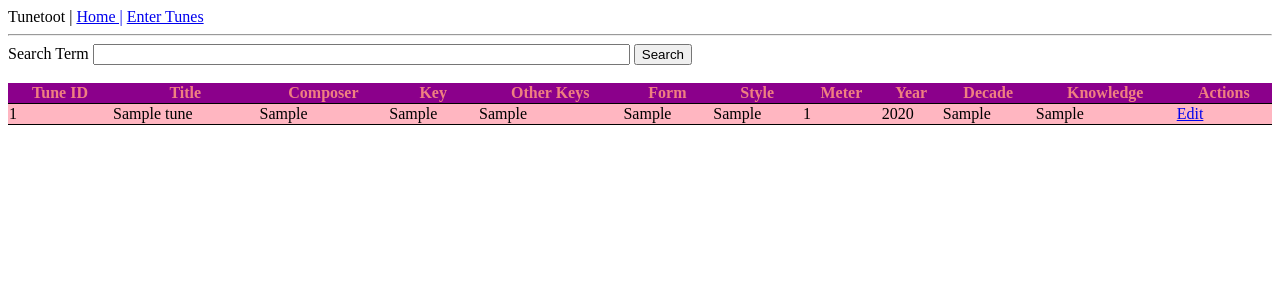
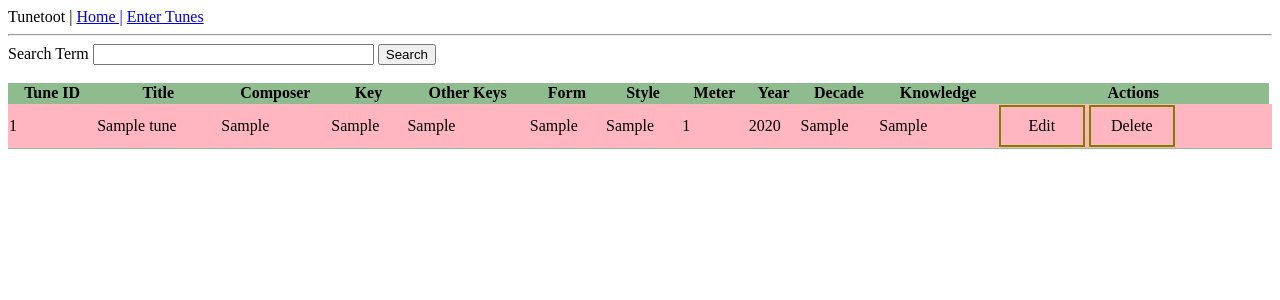
Before and after one commit to jwjacobson/tunetoot, a Flask app: page / in a window 1280 px wide. Shown: the top 300 px of the page. Run offline with Flask 3, Linux system fonts and the light colour scheme; tables that the repository leaves empty hold one stand-in row (values such as "Sample post").

Commit message:
Add delete function, mess with colors

```diff
--- a/app/routes.py
+++ b/app/routes.py
@@ -57,8 +57,8 @@ def tune_entry():
         db.session.add(new_tune)
         db.session.commit()
         flash(f"Tune {new_tune.id}, \"{new_tune.title}\", entered.", 'info')
-        return redirect(url_for('entry'))
-    return render_template("entry.html", form=form)
+        return redirect(url_for('tune_entry'))
+    return render_template("tune_entry.html", form=form)
 
 @app.route("/edit_tune/<tune_id>", methods=["GET", "post"])
 def edit_tune(tune_id):
@@ -76,7 +76,7 @@ def edit_tune(tune_id):
         tune_to_edit.decade = form.decade.data
         tune_to_edit.knowledge = form.knowledge.data
         db.session.commit()
-        flash("Changes saved.", "info")
+        flash(f'Changes saved to Tune {tune_to_edit.id}: "{tune_to_edit.title}.', 'info')
         return redirect(url_for("index"))
 
     form.title.data = tune_to_edit.title
@@ -92,17 +92,10 @@ def edit_tune(tune_id):
     return render_template("edit.html", form=form, tune=tune_to_edit)
 
 
-@app.route("/delete/<entry_id>")
-def delete_entry(entry_id):
-    entry_to_delete = Entry.query.get_or_404(entry_id)
-    if entry_to_delete.submitter != current_user:
-        flash("You are not authorized to delete this entry.", "dark")
-        return redirect(url_for("index"))
-
-    db.session.delete(entry_to_delete)
+@app.route("/delete_tune/<tune_id>")
+def delete_tune(tune_id):
+    tune_to_delete = Tune.query.get_or_404(tune_id)
+    db.session.delete(tune_to_delete)
     db.session.commit()
-    flash(
-        'Entry deleted.',
-        "info",
-    )
+    flash(f'Tune {tune_to_delete.id}: "{tune_to_delete.title}" deleted.', 'info')
     return redirect(url_for("index"))
--- a/app/templates/edit.html
+++ b/app/templates/edit.html
@@ -1,7 +1,7 @@
 {% extends 'base.html' %}
 
 {% block content %}
-<h1>Editing Tune {{ form.id }}, {{ form.title }}</h1>
+<h2>Editing Tune {{ tune.id }}, "{{ tune.title }}"</h2>
 <form action="" method="post">
     {{ form.hidden_tag() }}
     <p>
--- a/app/templates/index.html
+++ b/app/templates/index.html
@@ -3,18 +3,49 @@
 {% block content %}
 <style>
     table, th, td {
-      border-bottom: 1px groove black;
+      border-bottom: 1px solid darkseagreen;
       border-collapse: collapse;
     }
     tr:nth-child(even) {background-color: lightpink;}
-    tr:hover {color:lightcoral; background-color: darkmagenta;}
-    tr:nth-child(1) {color:lightcoral; background-color: darkmagenta;}
-    </style>
+    tr:nth-child(odd) {background-color: blanchedalmond;}
+    tr:hover {background-color: darkseagreen;}
+    tr:nth-child(1) {color:black; background-color: darkseagreen;}
+
+    .editbutton:link, .editbutton:visited {
+  background-color: lightpink;
+  color: black;
+  border: 2px solid olive;
+  padding: 10px 20px;
+  text-align: center;
+  text-decoration: none;
+  display: inline-block;
+  width: 42px;
+}
+
+.editbutton:hover, .editbutton:active {
+  background-color: darkseagreen;
+}
+
+.deletebutton:link, .deletebutton:visited {
+  background-color: lightpink;
+  color: black;
+  border: 2px solid olive;
+  padding: 10px 20px;
+  text-align: center;
+  text-decoration: none;
+  display: inline-block;
+  width: 42px;
+}
+
+.deletebutton:hover, .deletebutton:active {
+  background-color: red;
+}
+</style>
 <form action="" method="post">
     {{ form.hidden_tag() }}
     <div>
         {{ form.search_term.label }}
-        {{ form.search_term(size=64) }}
+        {{ form.search_term(size=32) }}
         {{ form.submit() }}
     </div>
     <br>
@@ -47,7 +78,11 @@
         <td>{{ tune.year }}</td>
         <td>{{ tune.decade }}</td>
         <td>{{ tune.knowledge }}</td>
-        <td><a href="{{ url_for('edit_tune', tune_id=tune.id) }}">Edit</a></td>
+        <td>
+            <a class="editbutton" href="{{ url_for('edit_tune', tune_id=tune.id) }}">Edit</a>
+            <a class="deletebutton" href="{{ url_for('delete_tune', tune_id=tune.id) }}">Delete</a>
+        </td>
+        <td></td>
     </tr>
     {% endfor %}
 </table>
```
Also changed, not shown: app.db, app/templates/tune_entry.html (renamed from app/templates/entry.html).
